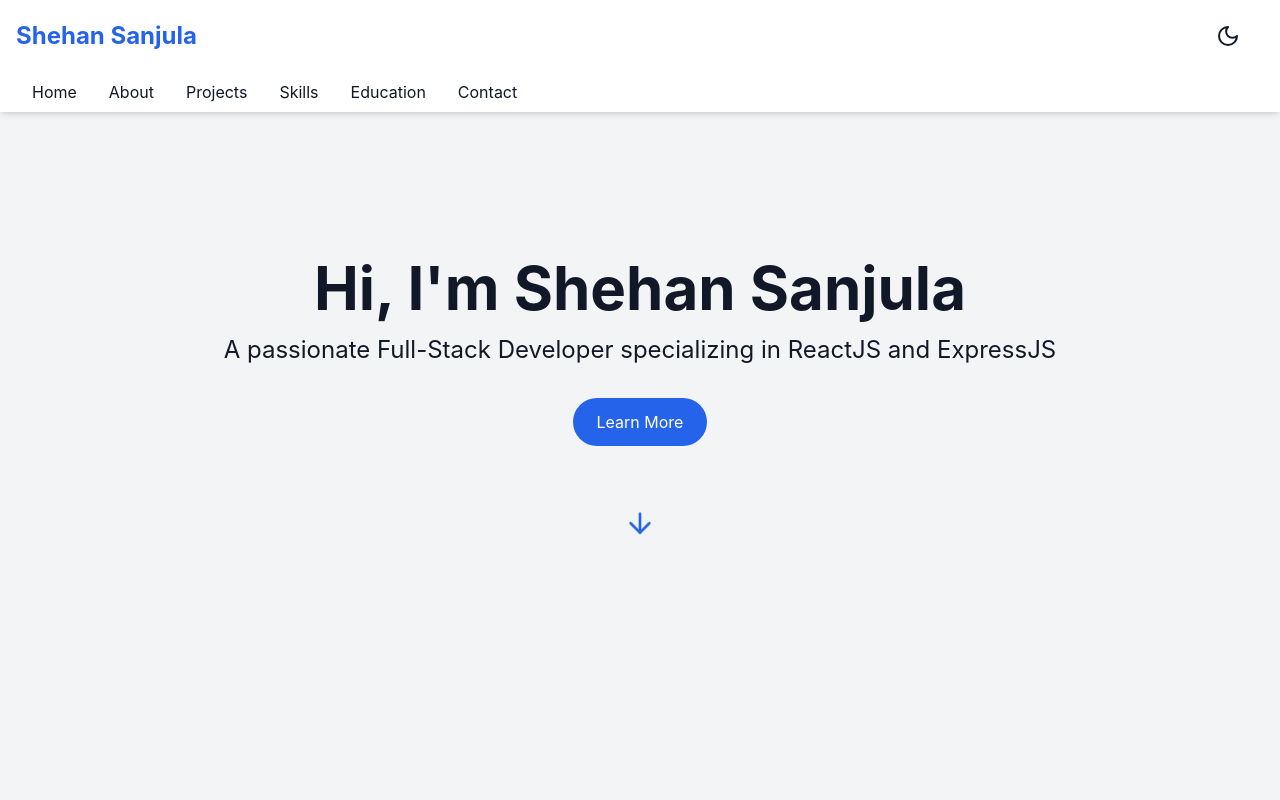
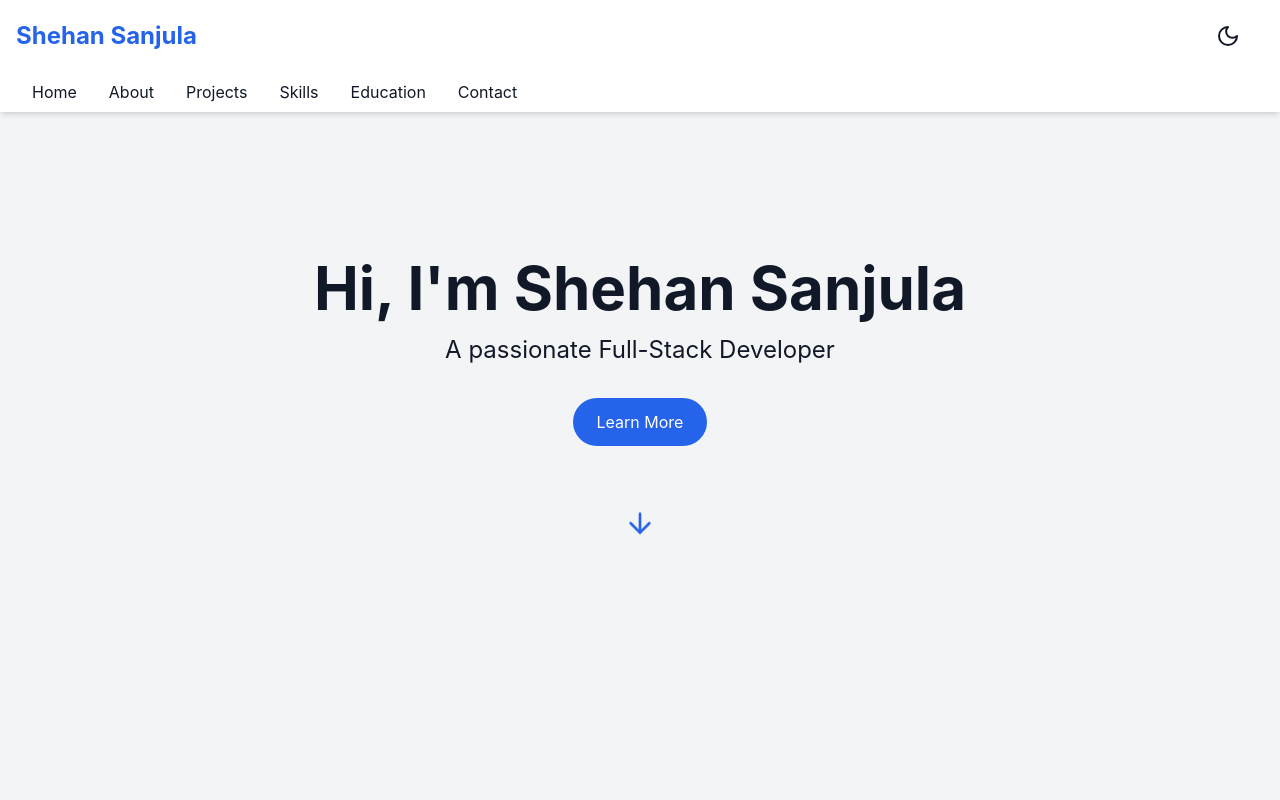
Before and after one commit to ShehanSanjula123/my-portfolio-react, a React (Create React App) app: page / in a window 1280 px wide. Shown: the top 800 px of the page. Built offline with nearby package versions, Linux system fonts and the light colour scheme.

Commit message:
added necessary dependency

```diff
--- a/package.json
+++ b/package.json
@@ -3,6 +3,7 @@
   "version": "0.1.0",
   "private": true,
   "dependencies": {
+    "@babel/plugin-proposal-private-property-in-object": "^7.21.11",
     "@emailjs/browser": "^4.4.1",
     "@testing-library/jest-dom": "^5.17.0",
     "@testing-library/react": "^13.4.0",
--- a/src/components/LandingPage.js
+++ b/src/components/LandingPage.js
@@ -5,7 +5,7 @@ export default function LandingPage() {
     <section id="home" className="min-h-screen flex items-center justify-center bg-gray-100 dark:bg-gray-800">
       <div className="text-center">
         <h1 className="text-4xl md:text-6xl font-bold mb-4">Hi, I'm Shehan Sanjula</h1>
-        <p className="text-xl md:text-2xl mb-8">A passionate Full-Stack Developer specializing in ReactJS and ExpressJS</p>
+        <p className="text-xl md:text-2xl mb-8">A passionate Full-Stack Developer</p>
         <a
           href="#about"
           className="inline-block bg-blue-600 text-white px-6 py-3 rounded-full hover:bg-blue-700 transition-colors duration-300"
```
Also changed, not shown: 1 other file (tests, documents, lock files or other folders).
